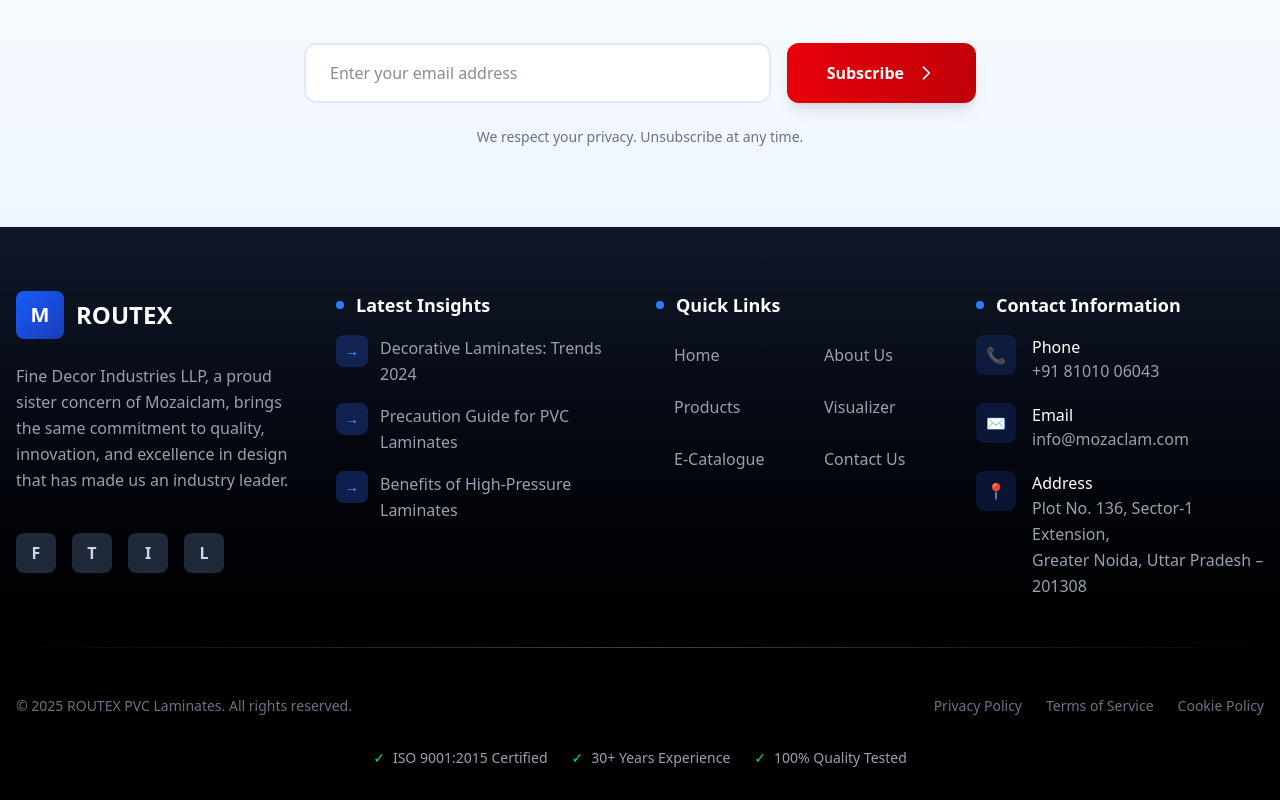
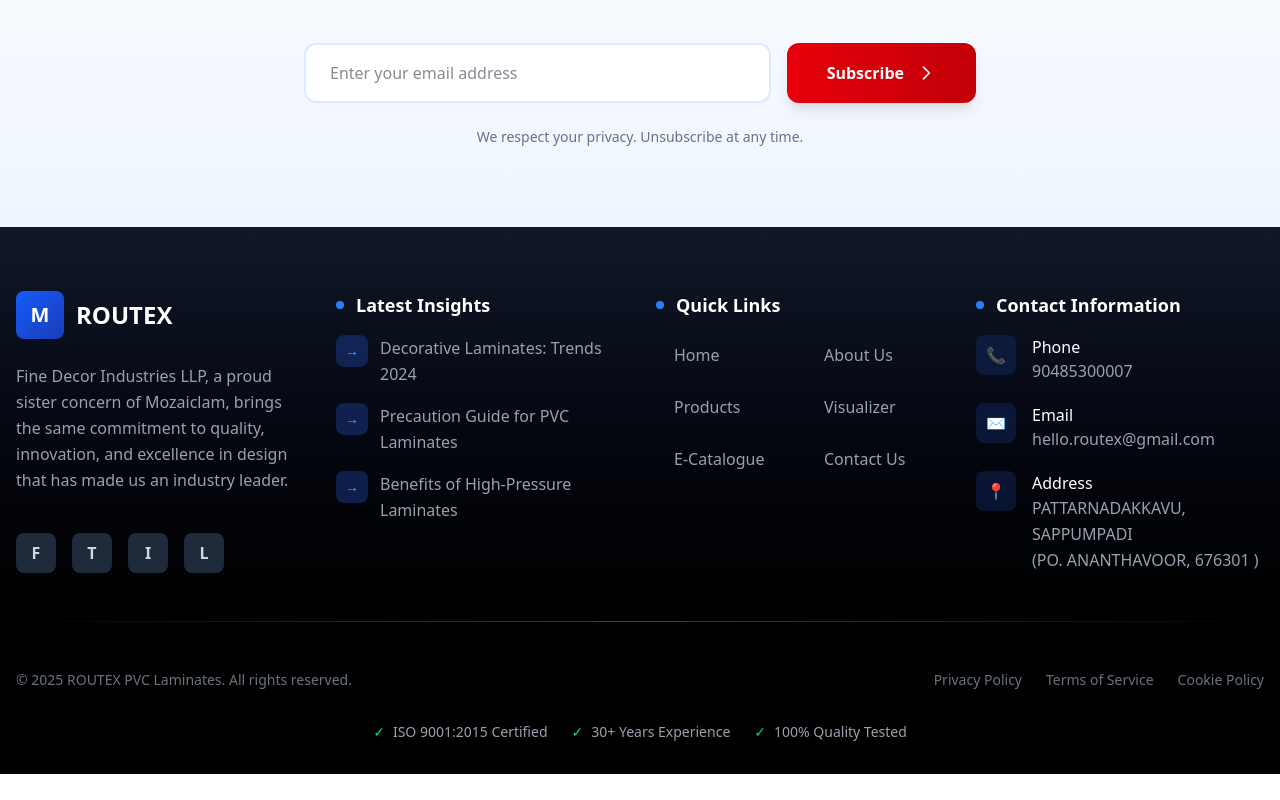
Before and after one commit to rootpixofficials/Routex, a React (Vite) app: page / in a window 1280 px wide. Shown: the part 5937-6737 px from the top of the page. After the commit the page ends 6711 px from the top, so only its background shows below. Built offline with nearby package versions, Linux system fonts and the light colour scheme.

Commit message:
is the address and map link was updated

```diff
--- a/src/components/Home/Contact.jsx
+++ b/src/components/Home/Contact.jsx
@@ -269,7 +269,7 @@
                   </div>
                   <div>
                     <p className="text-white font-medium">Phone</p>
-                    <p className="text-gray-400">+91 81010 06043</p>
+                    <p className="text-gray-400">90485300007</p>
                   </div>
                 </li>
                 <li className="flex items-start space-x-4">
@@ -278,7 +278,7 @@
                   </div>
                   <div>
                     <p className="text-white font-medium">Email</p>
-                    <p className="text-gray-400">info@mozaclam.com</p>
+                    <p className="text-gray-400">hello.routex@gmail.com</p>
                   </div>
                 </li>
                 <li className="flex items-start space-x-4">
@@ -288,8 +288,8 @@
                   <div>
                     <p className="text-white font-medium">Address</p>
                     <p className="text-gray-400 leading-relaxed">
-                      Plot No. 136, Sector-1 Extension,<br />
-                      Greater Noida, Uttar Pradesh – 201308
+                      PATTARNADAKKAVU, SAPPUMPADI<br />
+                      (PO. ANANTHAVOOR, 676301 )
                     </p>
                   </div>
                 </li>
--- a/src/components/pages/ContactUs.jsx
+++ b/src/components/pages/ContactUs.jsx
@@ -44,20 +44,20 @@
     {
       icon: <FaPhone className="text-red-600" />,
       title: "Phone Number",
-      content: "+91 8010 800 400",
+      content: "90485300007",
       description: "Call us for quick assistance"
     },
     {
       icon: <FaEnvelope className="text-red-600" />,
       title: "Email Address",
-      content: "info@routex.com",
+      content: "hello.routex@gmail.com",
       description: "Email us for detailed inquiries"
     },
     {
       icon: <FaMapMarkerAlt className="text-red-600" />,
       title: "Office Location",
-      content: "Plot No. 136, Ecotech-1 Extension",
-      description: "Greater Noida, G.B. Nagar, Uttar Pradesh – 201308"
+      content: "PATTARNADAKKAVU, SAPPUMPADI",
+      description: "(PO. ANANTHAVOOR, 676301 )"
     }
   ];
 
@@ -371,7 +371,7 @@
             <iframe
               title="RoutEx Artistic PVC Laminates Location"
               className="w-full h-[500px]"
-              src="https://www.google.com/maps/embed?pb=!1m18!1m12!1m3!1d3508.257828661095!2d77.49579931507826!3d28.45381298249991!2m3!1f0!2f0!3f0!3m2!1i1024!2i768!4f13.1!3m3!1m2!1s0x390cea2b6c5bffff%3A0x5b8466aa81ea45a1!2sEcotech%201%20Extension%2C%20Greater%20Noida%2C%20Uttar%20Pradesh%20201308!5e0!3m2!1sen!2sin!4v1640777542457!5m2!1sen!2sin"
+              src="https://www.google.com/maps/embed?pb=!1m18!1m12!1m3!1d3916.1234567!2d76.0125!3d10.8715!2m3!1f0!2f0!3f0!3m2!1i1024!2i768!4f13.1!3m3!1m2!1s0x3ba7b137a66973b7%3A0x1e495ca7ab302172!2sDELIGHT%20ALUMINIUM%20CENTRE%20LLP!5e0!3m2!1sen!2sin!4v1640777542457!5m2!1sen!2sin"
               style={{ border: 0 }}
               allowFullScreen=""
               loading="lazy"
--- a/src/components/pages/Ecatalouge.jsx
+++ b/src/components/pages/Ecatalouge.jsx
@@ -325,15 +325,15 @@
                 <ul className="space-y-4">
                   <li className="flex items-center">
                     <span className="mr-3">📞</span>
-                    +91 8010 8004 00
+                    90485300007
                   </li>
                   <li className="flex items-center">
                     <span className="mr-3">✉️</span>
-                    info@routex.com
+                    hello.routex@gmail.com
                   </li>
                   <li className="flex items-center">
                     <span className="mr-3">📍</span>
-                    Plot No. 136, Ecotech-1 Extension, Greater Noida, G.B. Nagar, Uttar Pradesh-201308
+                    PATTARNADAKKAVU, SAPPUMPADI (PO. ANANTHAVOOR, 676301 )
                   </li>
                 </ul>
                 <div className="mt-8">
```
Also changed, not shown: 1 other file (tests, documents, lock files or other folders).
